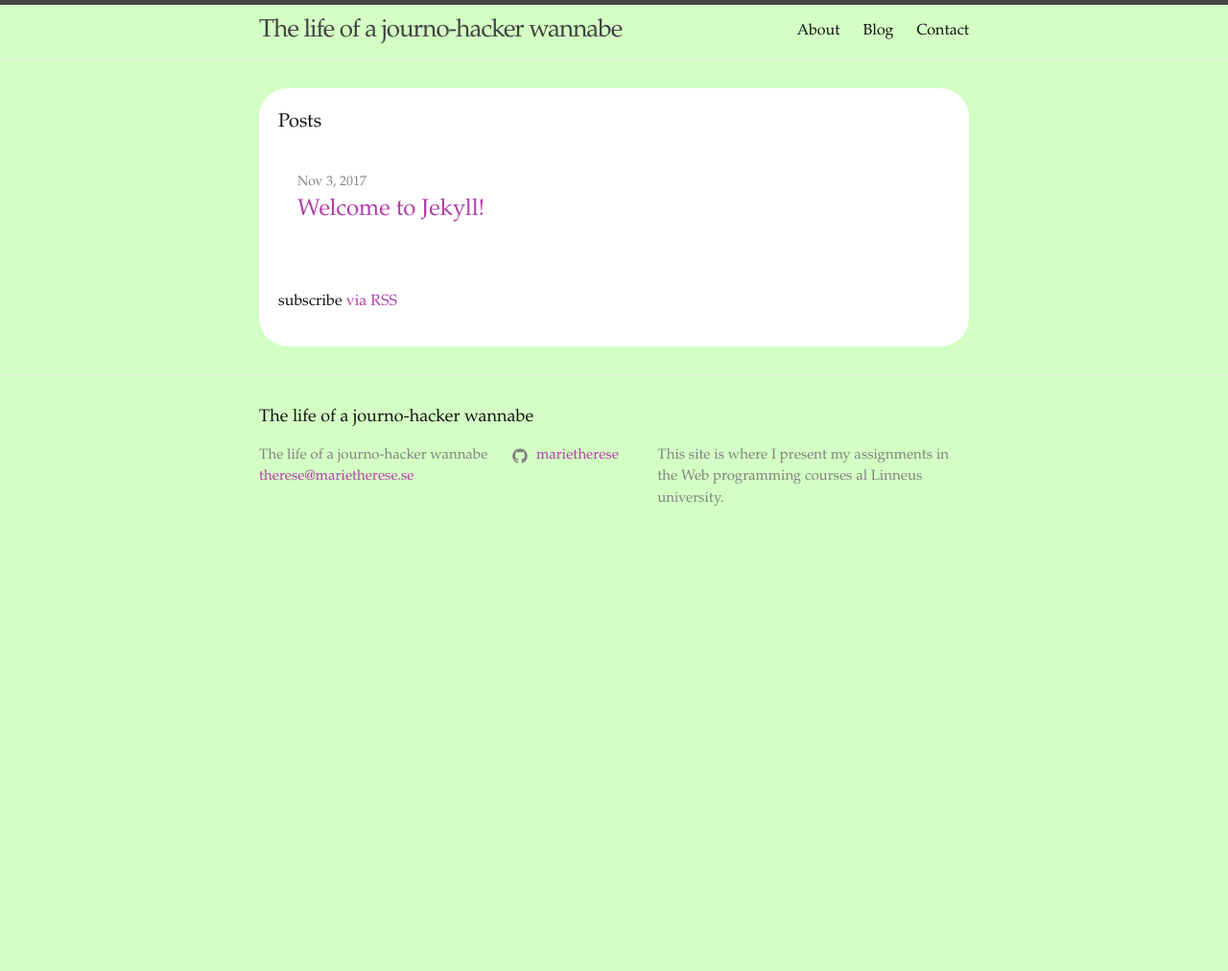
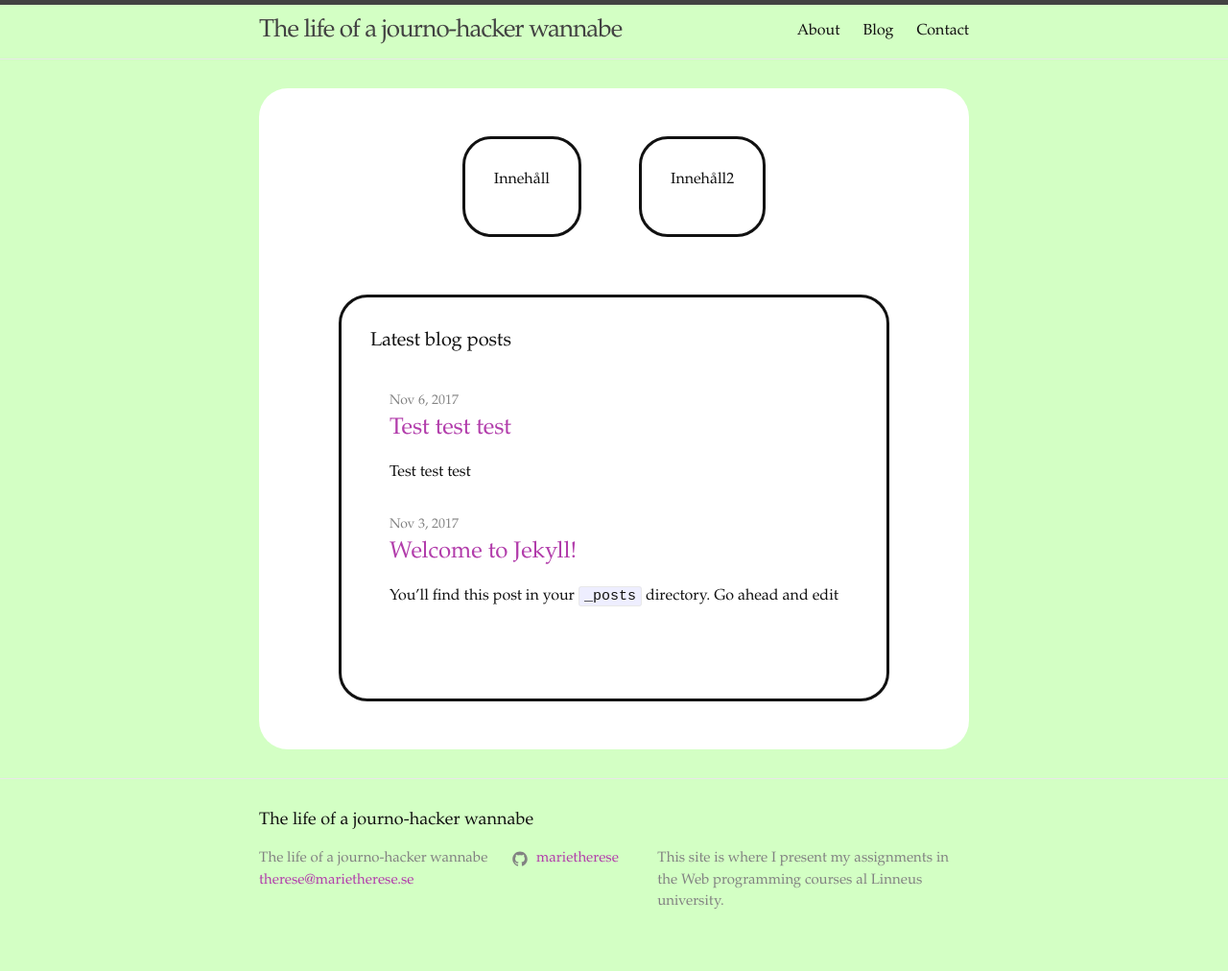
Before and after one commit to marietherese/marietherese.github.io, a Jekyll site: the page built from index.md, in a window 1280 px wide. Shown: the whole page at 96% size. Built offline with Jekyll 4.4.1, drawn with Linux system fonts in a browser that asks for light colours; before the commit the page ends 900 px from its top, so only the background shows below that.

Commit message:
Added latest blogpost

```diff
--- a/_layouts/home.html
+++ b/_layouts/home.html
@@ -2,14 +2,21 @@
 layout: default
 ---
 
-<div class="post">
+<div class="homepost">
 
-  <h1 class="page-heading">Posts</h1>
+  <div class="homebox">
+      <p>Innehåll</p>
+  </div>
 
-  {{ content }}
+  <div class="homebox">
+      <p>Innehåll2</p>
+  </div>
 
+  <div class="homebox">
+
+  <h1 class="page-heading">Latest blog posts</h1>
   <ul class="post-list">
-    {% for post in site.posts %}
+      {% for post in site.posts limit:2 %}
         <li>
           {% assign date_format = site.minima.date_format | default: "%b %-d, %Y" %}
           <span class="post-meta">{{ post.date | date: date_format }}</span>
@@ -17,10 +24,11 @@ layout: default
           <h2>
             <a class="post-link" href="{{ post.url | relative_url }}">{{ post.title | escape }}</a>
           </h2>
+          {{ post.excerpt }}
         </li>
       {% endfor %}
     </ul>
 
-  <p class="rss-subscribe">subscribe <a href="{{ "/feed.xml" | relative_url }}">via RSS</a></p>
+</div>
 
 </div>
--- a/_layouts/to_do
+++ b/_layouts/to_do
@@ -3,6 +3,7 @@
 Jag vill flytta bloggsidan till en undersida
 Ändra på layouten.
 Ny startsida med kort presentation
+Senastre posten på startsidan.
 Aboutsidan ska ha ett innnehåll
 En sida för lådorna?
 Bloggen ska ha mer än en post
--- a/_posts/2017-11-03-welcome-to-jekyll.markdown
+++ b/_posts/2017-11-03-welcome-to-jekyll.markdown
@@ -3,8 +3,9 @@ layout: post
 title:  "Welcome to Jekyll!"
 date:   2017-11-03 11:20:59 +0100
 categories: jekyll update
+excerpt_separator: <!--more-->
 ---
-You’ll find this post in your `_posts` directory. Go ahead and edit it and re-build the site to see your changes. You can rebuild the site in many different ways, but the most common way is to run `jekyll serve`, which launches a web server and auto-regenerates your site when a file is updated.
+You’ll find this post in your `_posts` directory. Go ahead and edit <!--more--> it and re-build the site to see your changes. You can rebuild the site in many different ways, but the most common way is to run `jekyll serve`, which launches a web server and auto-regenerates your site when a file is updated.
 
 To add new posts, simply add a file in the `_posts` directory that follows the convention `YYYY-MM-DD-name-of-post.ext` and includes the necessary front matter. Take a look at the source for this post to get an idea about how it works.
 
--- /dev/null
+++ b/_posts/2017-11-06-test-test-test.md
@@ -0,0 +1,7 @@
+---
+layout: post
+title:  "Test test test"
+date:   2017-11-06 10:01:59 +0100
+categories: jekyll update
+---
+Test test test <!--more-->
--- a/_sass/minima/_layout.scss
+++ b/_sass/minima/_layout.scss
@@ -257,3 +257,22 @@
       }
     }
   }
+
+  /**
+   * Homepage layout
+   */
+
+   .homepost {
+     @extend .post;
+     display: flex;
+     flex-wrap: wrap;
+     justify-content: center;
+   }
+
+   .homebox {
+    padding: $spacing-unit;
+    margin: $spacing-unit;
+    border-radius: 30px;
+    border: solid;
+
+   }
--- a/blog.html
+++ b/blog.html
@@ -14,6 +14,7 @@ permalink: /blog/
       <h2>
         <a class="post-link" href="{{ post.url | relative_url }}">{{ post.title | escape }}</a>
       </h2>
+      {{ post.excerpt }}
     </li>
   {% endfor %}
 </ul>
```
Also changed, not shown: 1 other file. Lines whose indentation alone changed are shown as unchanged.
